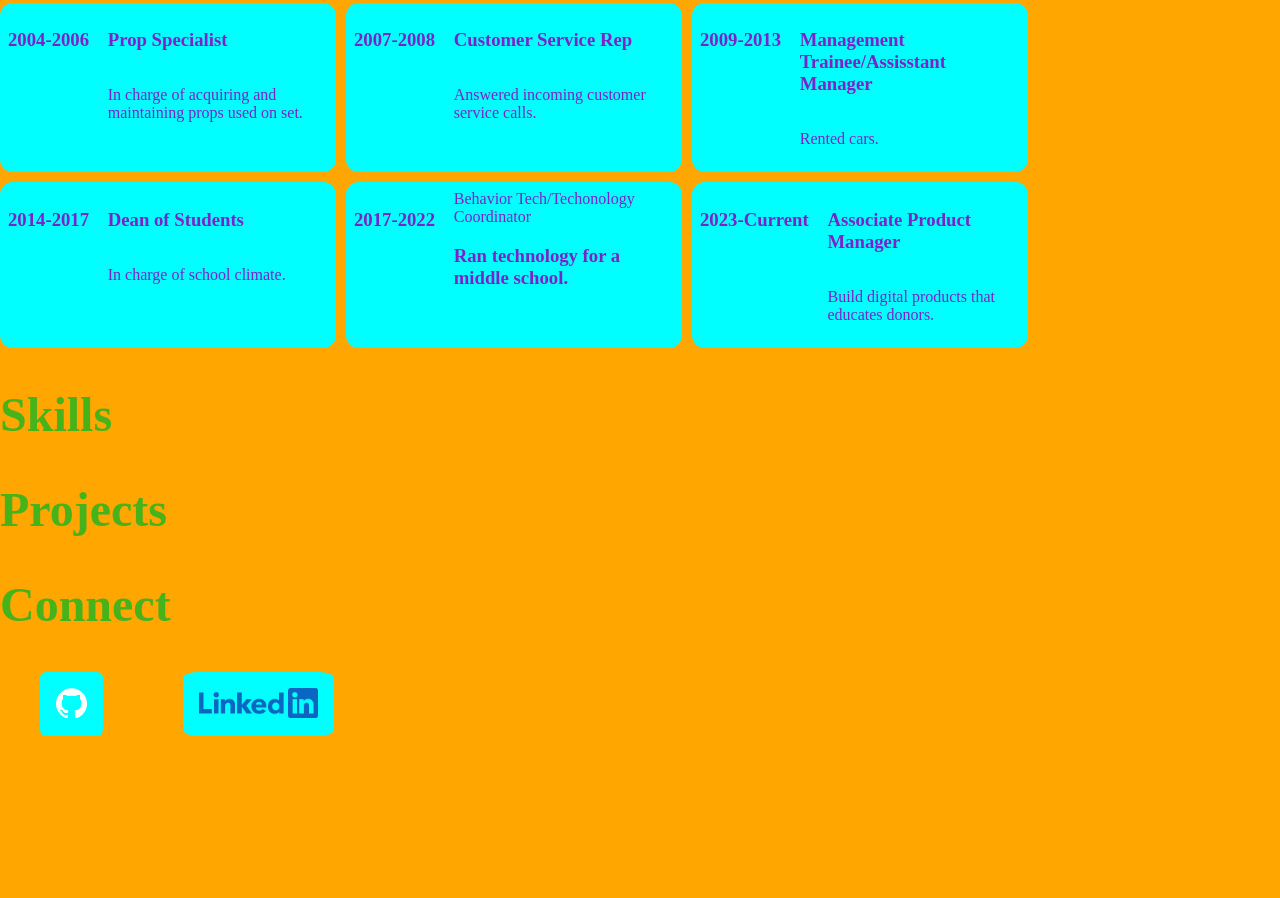
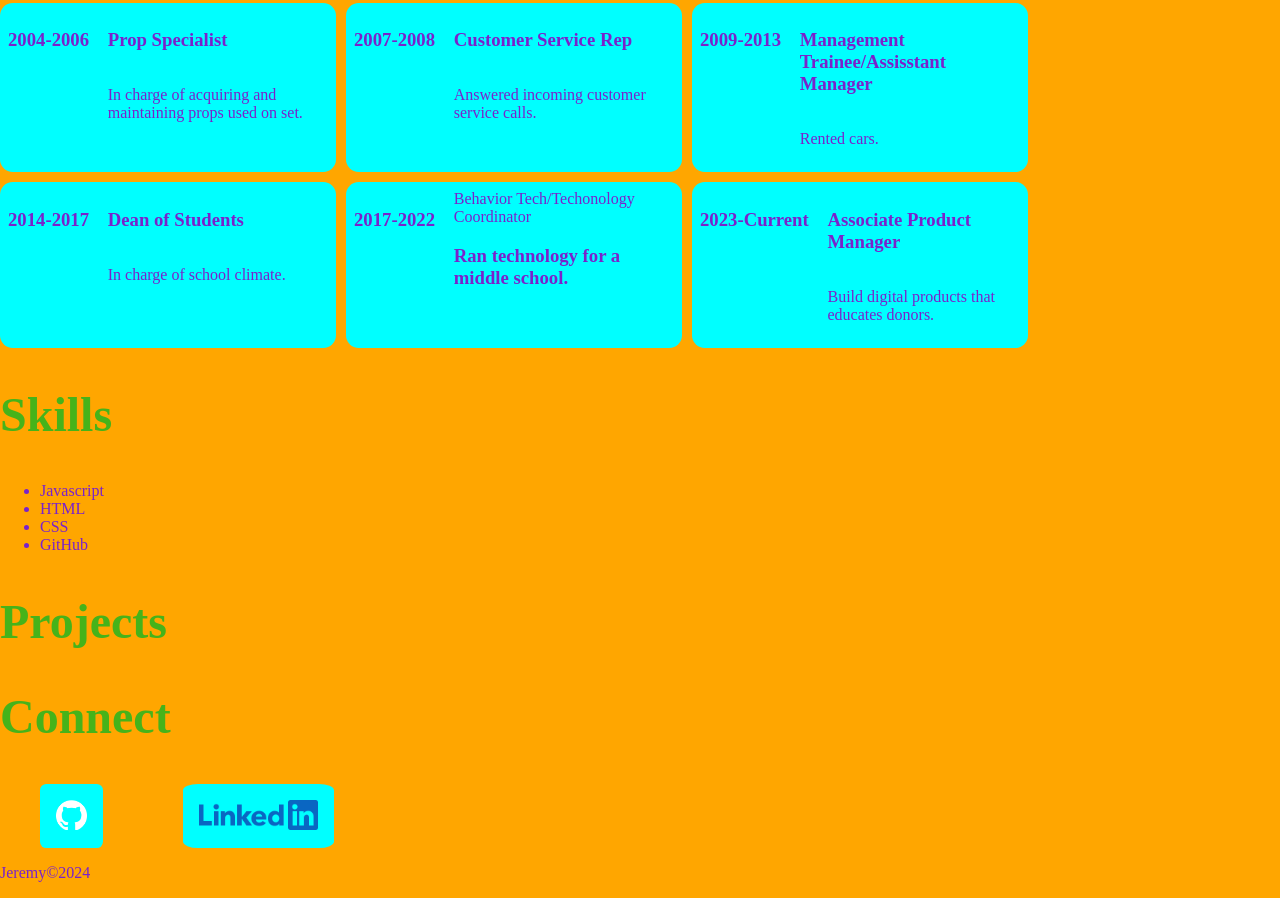
Before and after one commit to Jbabb04/jeremy-babb-lo, a plain HTML site: page index.html in a window 1280 px wide. Shown: the part 902-1800 px from the top of the page. Before the commit the page ends 1654 px from the top, so only its background shows below. Drawn offline with Linux system fonts and the light colour scheme.

Commit message:
add js file and displayed skills

```diff
--- a/css/index.css
+++ b/css/index.css
@@ -48,6 +48,7 @@ section {
   background-color: aqua;
   text-align: center;
   border-radius: 10%;
+  color: blue;
 }
 #name-container {
   padding-top: 2ch;
--- a/index.html
+++ b/index.html
@@ -86,6 +86,7 @@
     </section>
     <section id="Skills">
       <h2>Skills</h2>
+      <ul></ul>
     </section>
     <section id="Projects">
       <h2>Projects</h2>
@@ -105,6 +106,6 @@
         </li>
       </ul>
     </section>
-    <link rel="js" href="js/index.js" />
+    <script src="js/index.js"></script>
   </body>
 </html>
--- a/js/index.js
+++ b/js/index.js
@@ -16,6 +16,5 @@ for (let skill of skillsList) {
     let skillLI = document.createElement('li');
     skillLI.innerHTML = skill;
     skillsUL.appendChild(skillLI);
-
 }
 console.log("I am from Javascript");
```
